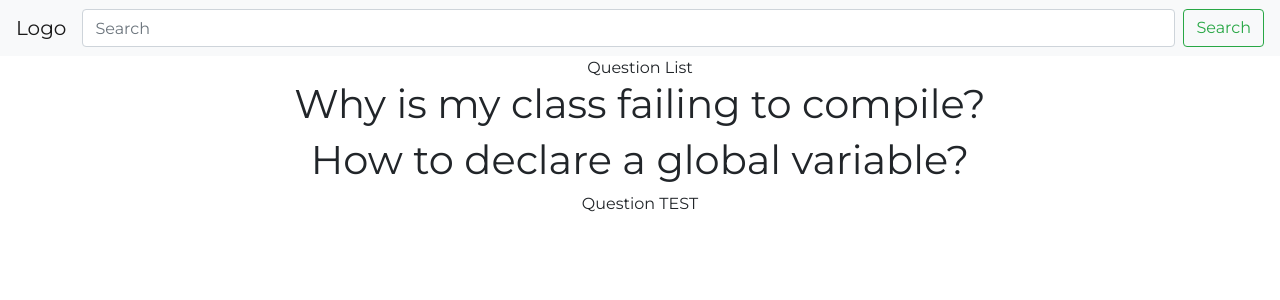
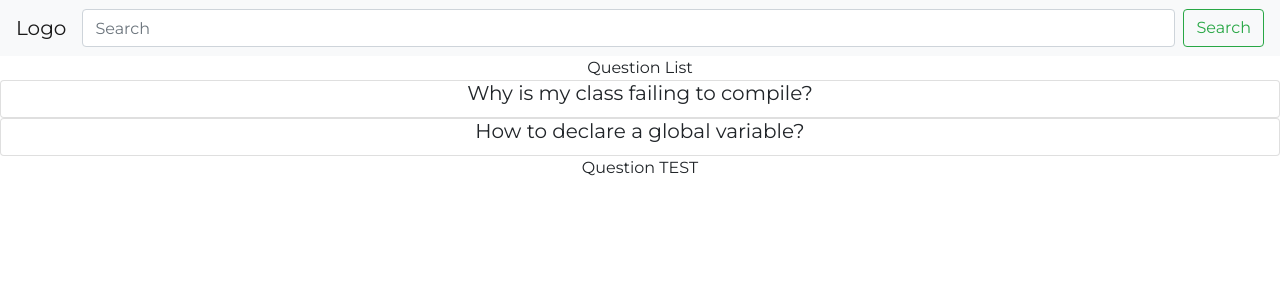
Before and after one commit to chingu-voyages/v8-bears-team-02, a React (Create React App) app in the folder client/: page / in a window 1280 px wide. Shown: the top 300 px of the page. Built offline with nearby package versions, Linux system fonts and the light colour scheme.

Commit message:
Add styling

```diff
--- a/client/src/components/Question.jsx
+++ b/client/src/components/Question.jsx
@@ -8,7 +8,7 @@ class Question extends React.Component {
             <div>
 
                 {this.props.questions.map(question => (
-                    <div>
+                    <div className="card">
                         <QuestionHeader title={question.title} />
                     </div>
 
--- a/client/src/components/QuestionHeader.jsx
+++ b/client/src/components/QuestionHeader.jsx
@@ -2,8 +2,8 @@ import React from 'react';
 
 export const QuestionHeader = ({title}) => {
     return(
-        <div>
-            <h1>{title}</h1>
-        </div>
+        <h5 className="card-title">
+            {title}
+        </h5>
     )
 };
```
